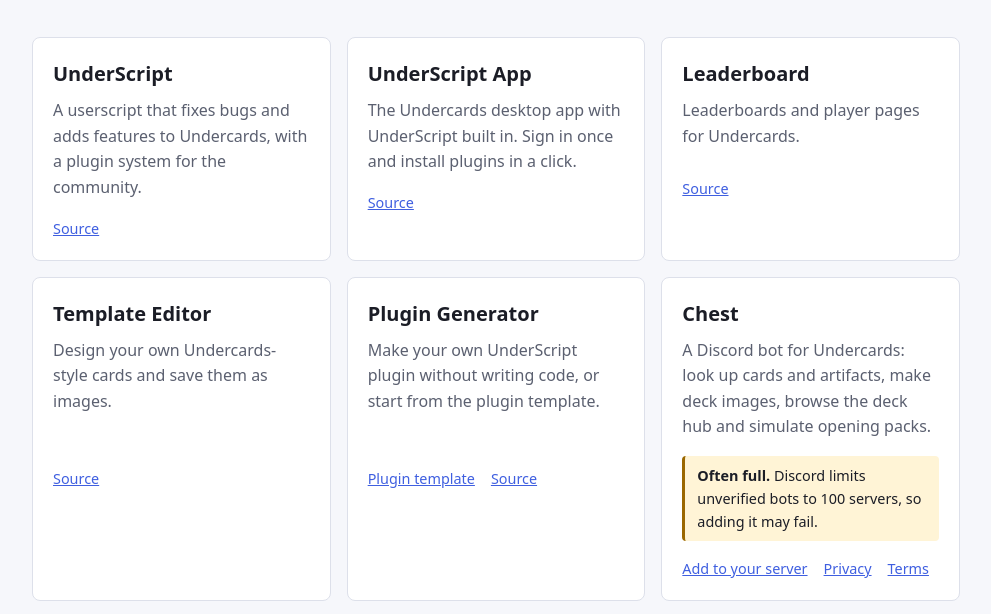
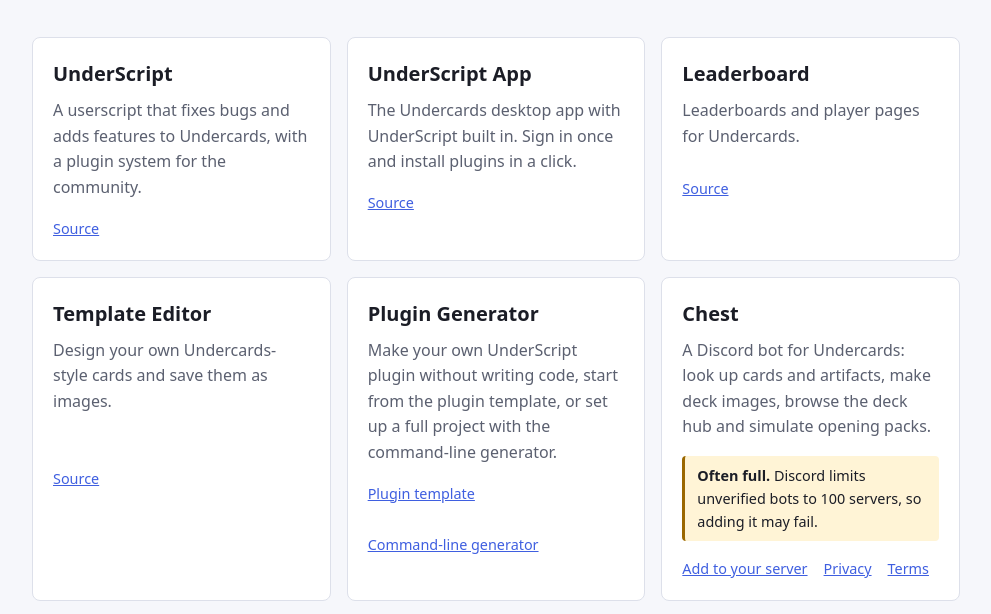
Before and after one commit to UCProjects/UCProjects.github.io, a plain HTML site: page index.html in a window 1280 px wide. Shown: the part 145-759 px from the top of the page, without its empty margins (144-1135 px from the left). Drawn offline with Linux system fonts and the light colour scheme; no server answers.

Commit message:
feat: mention the command-line generator on the Plugin Generator card
The "Source" link pointed to the command-line generator rather than the
web generator's source, so label it for what it is.

Co-Authored-By: Claude Opus 5.5 <noreply@anthropic.com>

```diff
--- a/index.html
+++ b/index.html
@@ -330,10 +330,10 @@ footer { padding-top: 56px; padding-bottom: 48px; color: var(--muted); font-size
     </li>
     <li class="project">
       <h2><a href="https://underscript.uc.feildmaster.com/generator">Plugin Generator</a></h2>
-      <p>Make your own UnderScript plugin without writing code, or start from the plugin template.</p>
+      <p>Make your own UnderScript plugin without writing code, start from the plugin template, or set up a full project with the command-line generator.</p>
       <p class="links">
         <a href="https://github.com/UCProjects/Plugin-Template">Plugin template</a>
-        <a href="https://github.com/UCProjects/Plugin-Generator">Source</a>
+        <a href="https://github.com/UCProjects/Plugin-Generator">Command-line generator</a>
       </p>
     </li>
     <li class="project">
```
